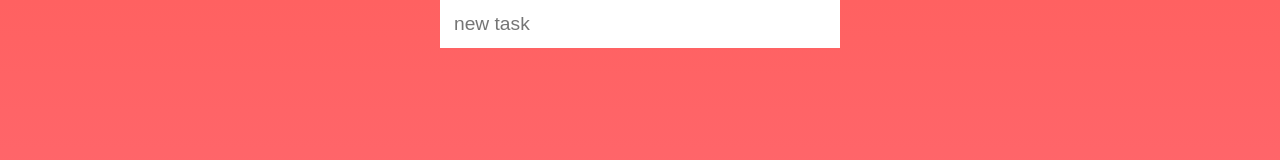
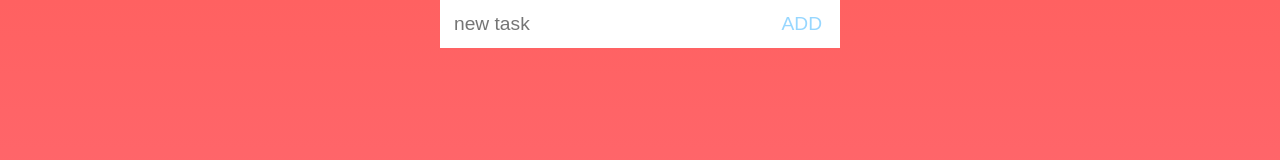
Before and after one commit to goncalolourenco/react-lesson, a React (Create React App) app: page / in a window 1280 px wide. Shown: the top 160 px of the page. Built offline with nearby package versions, Linux system fonts and the light colour scheme; the HTML template or start-up script is replaced by a standard one.

Commit message:
feat: add items to list + clear button + render list + new list item receiving props

```diff
--- /dev/null
+++ b/src/Todos/Items/Item.js
@@ -0,0 +1,11 @@
+import React from 'react';
+
+const Item = ({ text, done }) => {
+  return (
+    <li>
+      {text} - {done}
+    </li>
+  );
+};
+
+export default Item;
--- a/src/Todos/List/List.js
+++ b/src/Todos/List/List.js
@@ -1,13 +1,26 @@
 import React, { useState } from 'react';
 import './List.css';
+import { nextId } from '../../utils';
+import Item from '../Items/Item';
 
 function TodoList() {
   const [newTodo, setNewTodo] = useState('');
+  const [todos, setTodos] = useState([]);
 
   const handleInputChange = (event) => {
     const { value } = event.target;
 
     setNewTodo(value);
+  };
+
+  const handleAddTodo = (event) => {
+    event.preventDefault();
+    setTodos([...todos, { id: nextId(), text: newTodo, done: false }]);
+    setNewTodo('');
+  };
+
+  const handleClear = () => {
+    setTodos([]);
   };
 
   return (
@@ -21,7 +34,14 @@ function TodoList() {
           value={newTodo}
           onChange={handleInputChange}
         />
+        <button type='submit' onClick={handleAddTodo} disabled={!newTodo}>
+          add
+        </button>
       </form>
+      {todos.map((todo) => (
+        <Item key={todo.id} {...todo} />
+      ))}
+      {todos && todos.length > 0 && <button onClick={handleClear}>clear</button>}
     </div>
   );
 }
```
